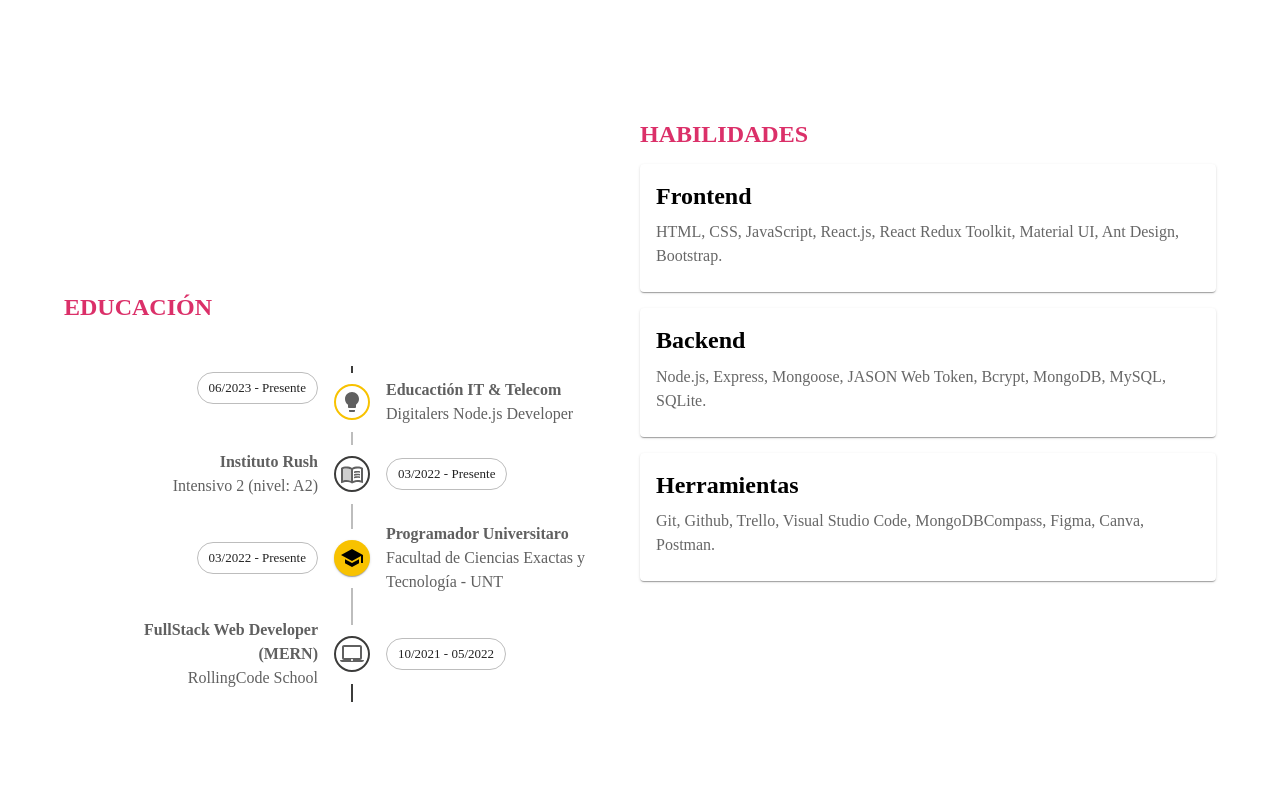
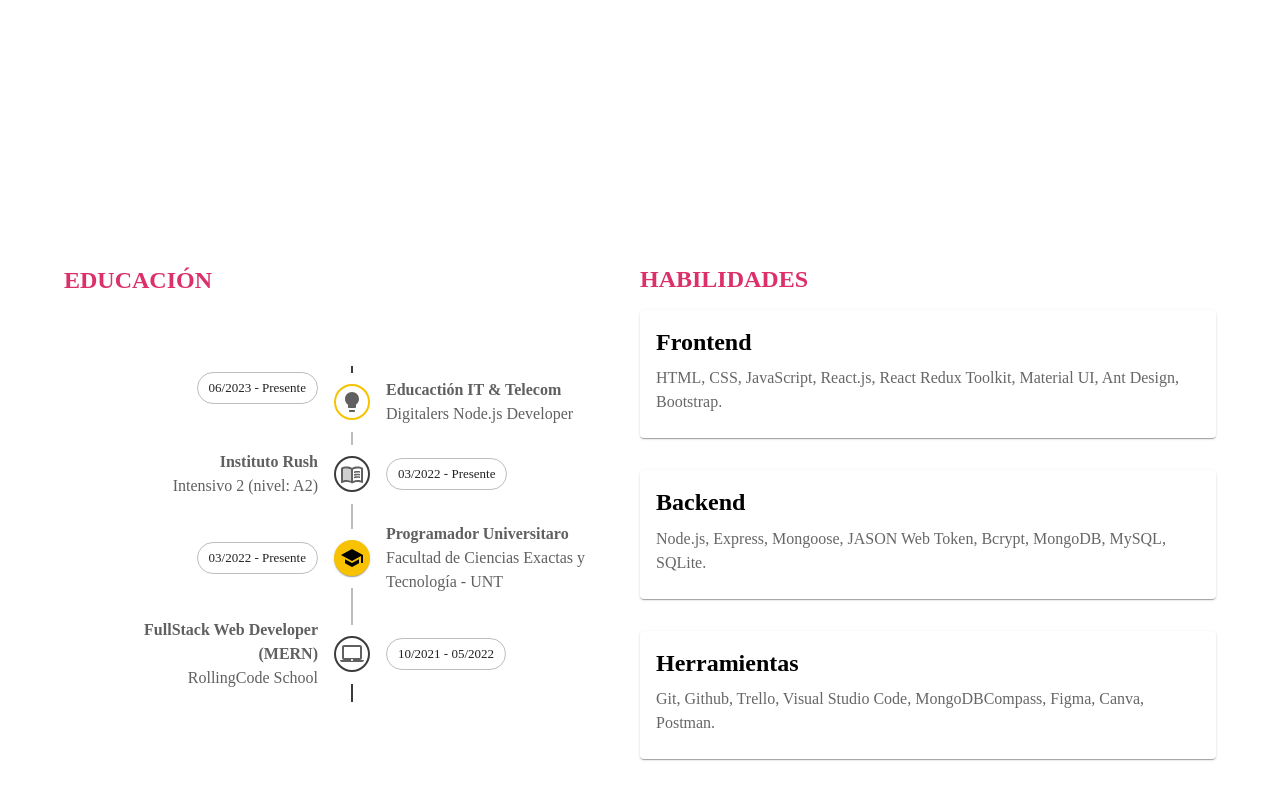
Before and after one commit to Walter-Daniel/portfolio2023, a React (Vite) app: page / in a window 1280 px wide. Shown: the part 1480-2280 px from the top of the page. Built offline with nearby package versions, Linux system fonts and the light colour scheme; a web font is replaced by a local one.

Commit message:
Habilidades y educacion centradas

```diff
--- a/src/sections/Education.jsx
+++ b/src/sections/Education.jsx
@@ -30,7 +30,7 @@ export const Education = () => {
         >
           EDUCACIÓN
         </Typography>
-        <Timeline position="alternate" sx={{ margin:'2.4rem 0' }}>
+        <Timeline position="alternate" sx={{ margin:'4.1rem 0' }}>
           <TimelineItem>
             <TimelineOppositeContent
               align="right"
--- a/src/sections/EducationSkills.jsx
+++ b/src/sections/EducationSkills.jsx
@@ -1,17 +1,15 @@
-import { Grid, Typography, useTheme } from '@mui/material'
-import React from 'react'
+import { Grid } from '@mui/material'
 import { SkillSection } from './Skills';
 import { Education } from './Education';
 
 export const EducationSkills = () => {
-  const theme = useTheme();
+
   return (
     <Grid container sx={{ minHeight:'100vh' }} direction='row' justifyContent='center'>
       <Grid item xs={12} md={6} >
         <Education />
       </Grid>
       <Grid item xs={12} md={6} id='skills'>
-        <Typography variant='h3' color={theme.palette.primary.main}  sx={{ textTransform:'uppercase', fontSize:'1.5rem', fontWeight:'bold', alignSelf:'initial', justifySelf:'flex-start'}}>Habilidades</Typography>
         <SkillSection />
       </Grid>
     </Grid>
--- a/src/sections/Skills.jsx
+++ b/src/sections/Skills.jsx
@@ -3,8 +3,21 @@ import React from 'react'
 import { skillsData } from '../helpers/skillsData'
 
 export const SkillSection = () => {
+  const theme = useTheme();
   return (
-    <>
+    <Grid container direction='row'>
+      <Grid item display='flex' flexDirection='column' justifyContent='center' height='100vh'>
+      <Typography
+          variant="h2"
+          color={theme.palette.primary.main}
+          sx={{
+            textTransform: "uppercase",
+            fontSize: "1.5rem",
+            fontWeight: "bold",
+          }}
+        >
+          Habilidades
+        </Typography>
       {
         skillsData.map((skill) => (
           <Card sx={{ width:'100%', margin:'1rem 0' }}>
@@ -19,6 +32,7 @@ export const SkillSection = () => {
           </Card>
         ))
       }
-    </>
+      </Grid>
+    </Grid>
   )
 }
```
